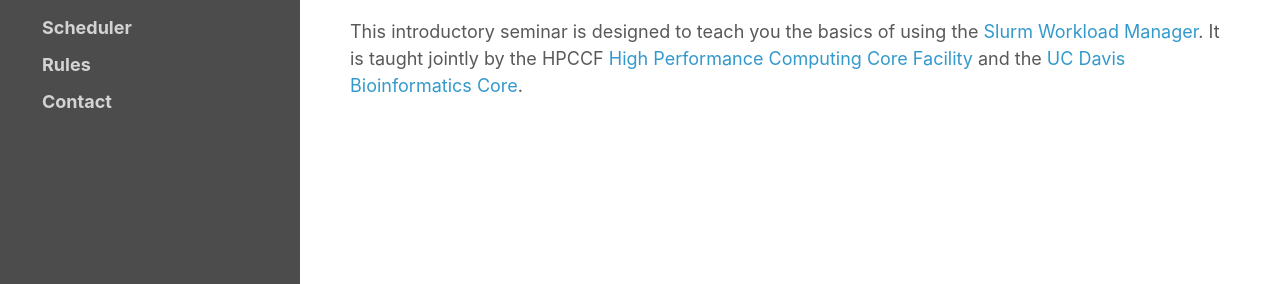
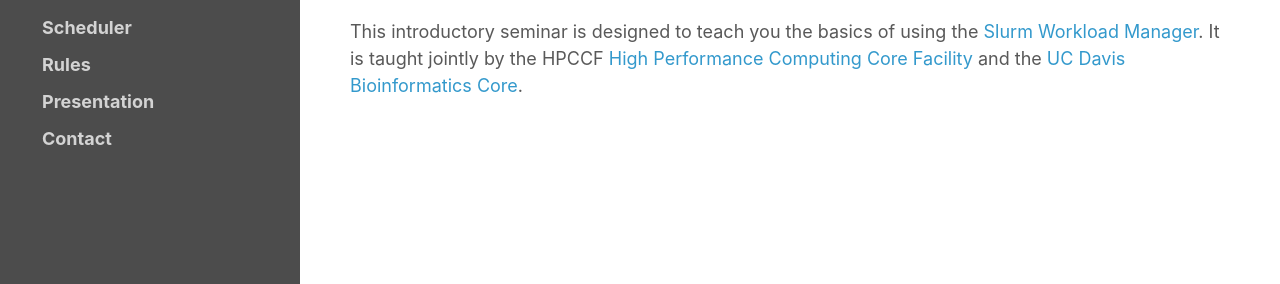
Before and after one commit to ucdavis-bioinformatics-training/2023-October-Slurm-Seminar, a Jekyll site: the page built from index.md, in a window 1280 px wide. Shown: the part 222-506 px from the top of the page. Built offline with Jekyll 4.4.1, drawn with Linux system fonts in a browser that asks for light colours.

Commit message:
adding ppt

```diff
--- a/_config.yml
+++ b/_config.yml
@@ -27,5 +27,7 @@ navigation:
   #   url: cluster_training/transfer
   - title: Rules
     url: cluster_training/rules
+  - title: Presentation
+    url: cluster_training/cluster.pptx
   - title: Contact
     url: cluster_training/contact
```
